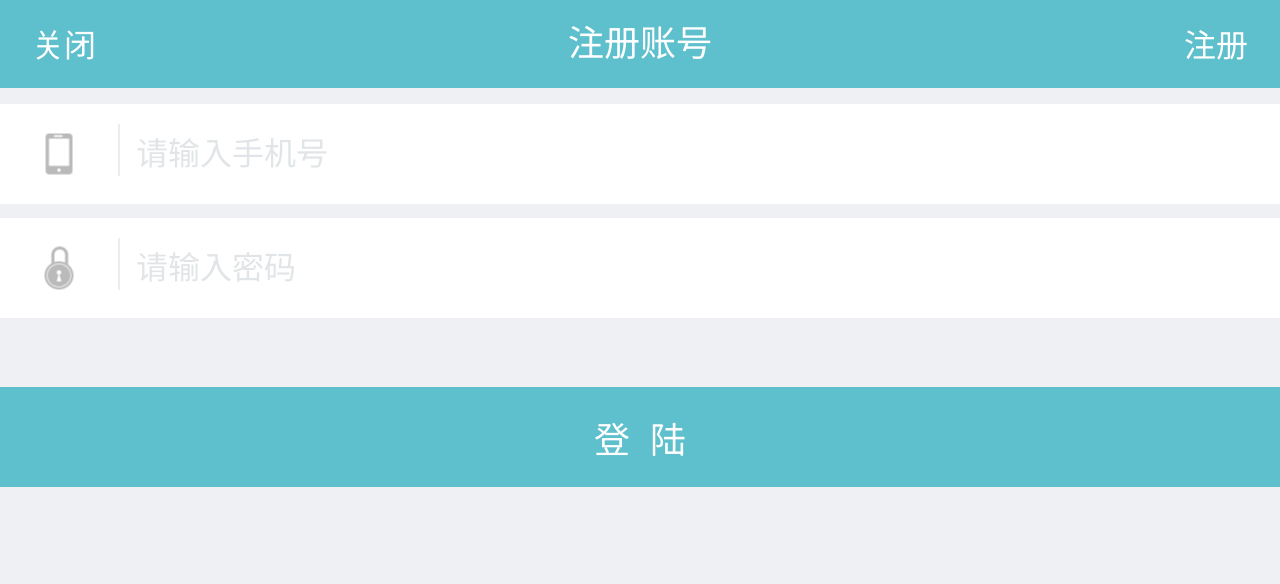
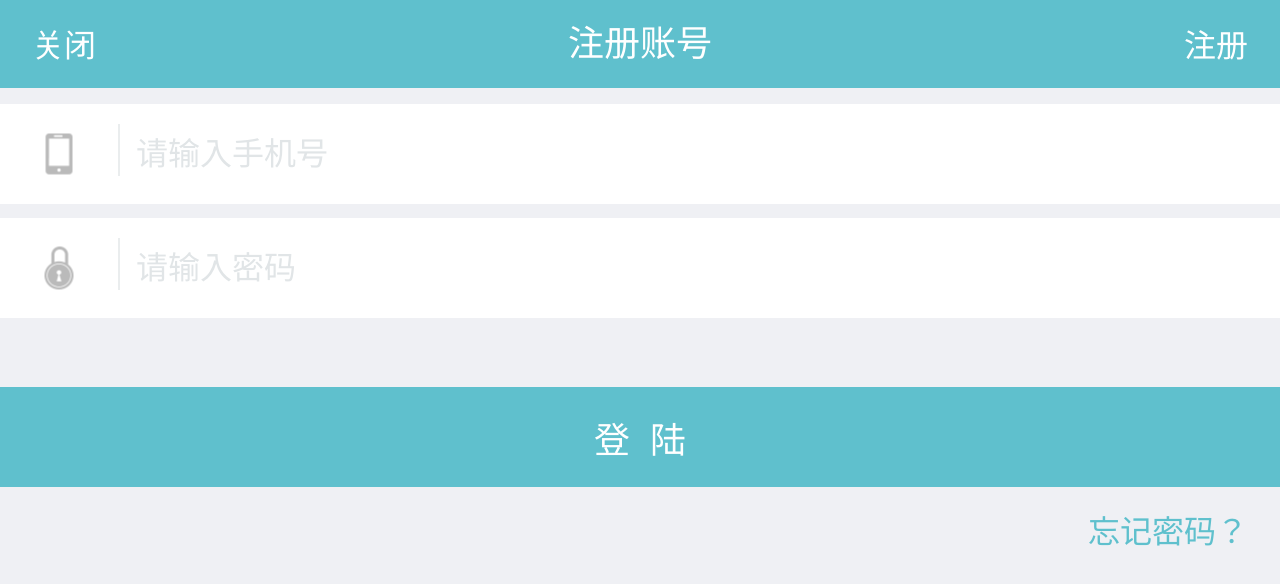
Before and after one commit to zhaoleilaile/XZYstudy, a plain HTML site: page tast4v0425/index.html in a window 1280 px wide. Drawn offline with Linux system fonts and the light colour scheme.

Commit message:
tast4_20180509v1.1.0

```diff
--- a/tast4v0425/css/style.css
+++ b/tast4v0425/css/style.css
@@ -136,4 +136,11 @@ form .sure{
     color: #FFFFFF;
 }
 /*提交结束*/
+form a{
+    position: absolute;
+    right: 2rem;
+    top: 25.125rem;
+    font-size: 2rem;
+    color: #5fc0cd;
+}
 /*输入区域结束*/
--- a/tast4v0425/index.html
+++ b/tast4v0425/index.html
@@ -37,6 +37,7 @@
 			</div>
 		</div>
 		<input type="submit" class="sure" value="登&nbsp;&nbsp;陆">
+		<a href="">忘记密码？</a>
 	</form>
 	<!--输入区域结束-->
 	</body>
```
